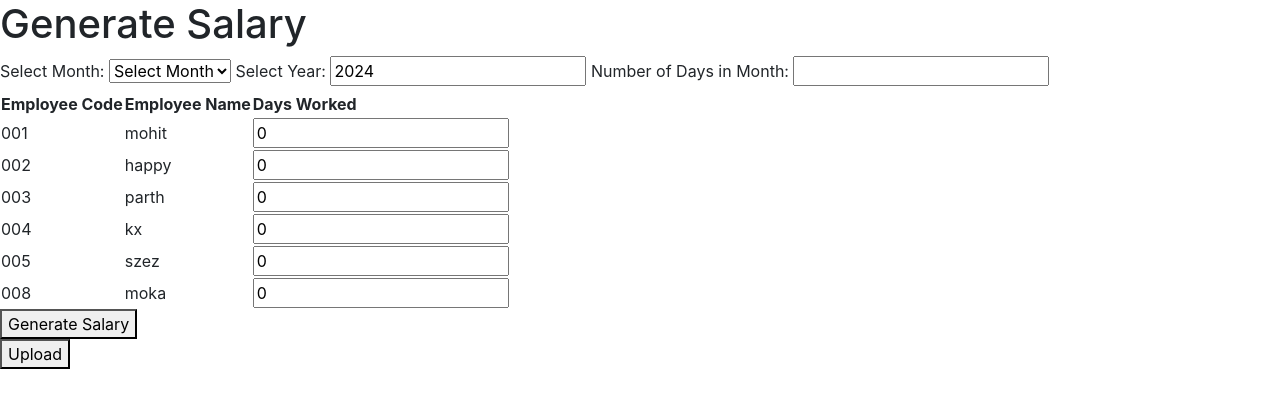
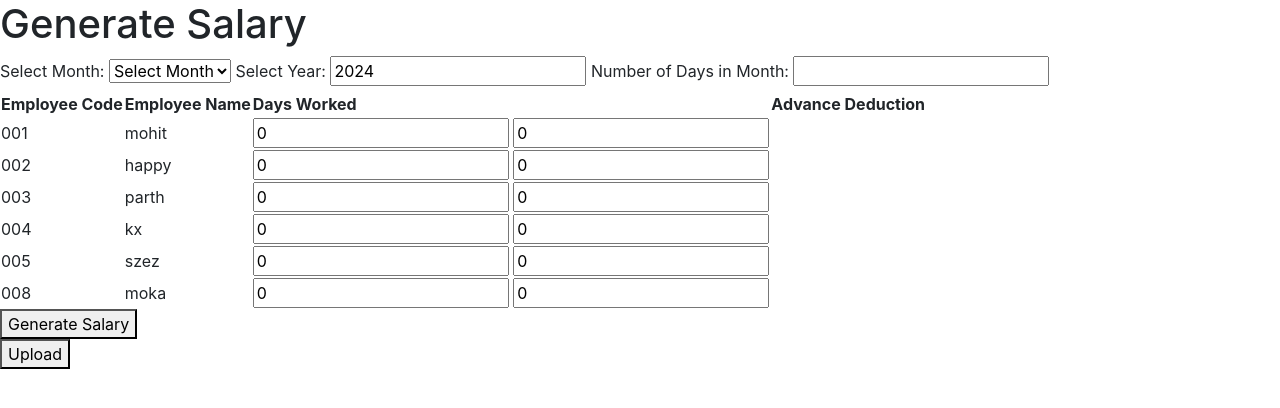
Before and after one commit to arush420/Project-X, a Django app: page /employees/generate_salary/ in a window 1280 px wide. Shown: the part 56-464 px from the top of the page. Run offline with Django 3.2, Linux system fonts and the light colour scheme; data comes from the database, SQL or seed files in the repository; both versions use the stored data as it was after the commit; some libraries are stand-ins or nearby versions.

Commit message:
advance option added to generate salary

```diff
--- a/salary_management/employees/models.py
+++ b/salary_management/employees/models.py
@@ -36,6 +36,8 @@ class Salary(models.Model):
     employee = models.ForeignKey(Employee, on_delete=models.CASCADE, related_name='salaries')
     month = models.PositiveSmallIntegerField(choices=MONTH_CHOICES)
     year = models.PositiveIntegerField()
+    # to add advance take by employee
+    advance = models.DecimalField(max_digits=CURRENCY_MAX_DIGITS, decimal_places=CURRENCY_DECIMAL_PLACES, default=0)
 
     basic_salary = models.DecimalField(max_digits=CURRENCY_MAX_DIGITS, decimal_places=CURRENCY_DECIMAL_PLACES,
                                        default=0)
--- a/salary_management/employees/templates/employees/add_employee.html
+++ b/salary_management/employees/templates/employees/add_employee.html
@@ -6,7 +6,7 @@
     <h1>Add Employee</h1>
 
     <!-- Add Employee Form -->
-    <form method="post" action="{% url 'add_employee' %}">
+    <form method="post" action="{% url 'employees:add_employee' %}">
         {% csrf_token %}
         {{ add_employee_form.as_p }}
         <button type="submit">Add Employee</button>
@@ -15,7 +15,7 @@
     <h1>Upload Employees via Excel</h1>
 
     <!-- Excel Upload Form -->
-    <form method="POST" enctype="multipart/form-data" action="{% url 'upload_excel' %}">
+    <form method="POST" enctype="multipart/form-data" action="{% url 'employees:upload_excel' %}">
         {% csrf_token %}
         {{ upload_form.as_p }}
         <button type="submit" class="btn btn-primary">Upload</button>
--- a/salary_management/employees/templates/employees/generate_salary.html
+++ b/salary_management/employees/templates/employees/generate_salary.html
@@ -28,6 +28,7 @@
                 <th>Employee Code</th>
                 <th>Employee Name</th>
                 <th>Days Worked</th>
+                <th>Advance Deduction</th>
             </tr>
         </thead>
         <tbody>
@@ -37,6 +38,7 @@
                 <td>{{ employee.name }}</td>
                 <td>
                     <input type="number" name="days_worked_{{ employee.id }}" value="0" required>
+                    <input type="number" name="advance_{{ employee.id }}" value="0"></td>
                 </td>
             </tr>
             {% endfor %}
--- a/salary_management/employees/views.py
+++ b/salary_management/employees/views.py
@@ -1,3 +1,5 @@
+from decimal import Decimal
+
 from django.shortcuts import render, redirect, get_object_or_404
 from .models import Employee, Salary, Task, Profile, Payment, PurchaseItem, VendorInformation, MONTH_CHOICES, Company
 from django.db.models import Q, Sum
@@ -105,6 +107,7 @@ class GenerateSalaryView(View):
 
         for employee in employees:
             days_worked = request.POST.get(f'days_worked_{employee.id}', 0)
+            advance = Decimal(request.POST.get(f'advance_{employee.id}', 0))
             try:
                 days_worked = int(days_worked)
             except ValueError:
@@ -112,11 +115,15 @@ class GenerateSalaryView(View):
 
             gross_salary, net_salary = self.calculate_salary(employee, days_worked, days_in_month)
 
+            # Deduct advance from net salary
+            net_salary -= advance
+
             Salary.objects.update_or_create(
                 employee=employee, month=month, year=year,
                 defaults={
                     'gross_salary': gross_salary,
                     'net_salary': net_salary,
+                    'advance': advance,
                     'date_generated': timezone.now()
                 }
             )
@@ -131,7 +138,7 @@ class GenerateSalaryView(View):
                 'canteen': employee.canteen,
                 'pf': employee.pf,
                 'esic': employee.esic,
-                'advance_deduction': employee.advance_deduction,  # If it's available
+                'advance': f'{advance:.2f}',  # If it's available
                 'gross_salary': f'{gross_salary:.2f}',
                 'net_salary': f'{net_salary:.2f}',
             })
```
Also changed, not shown: salary_management/db.sqlite3, salary_management/employees/migrations/0003_salary_advance.py (added).
